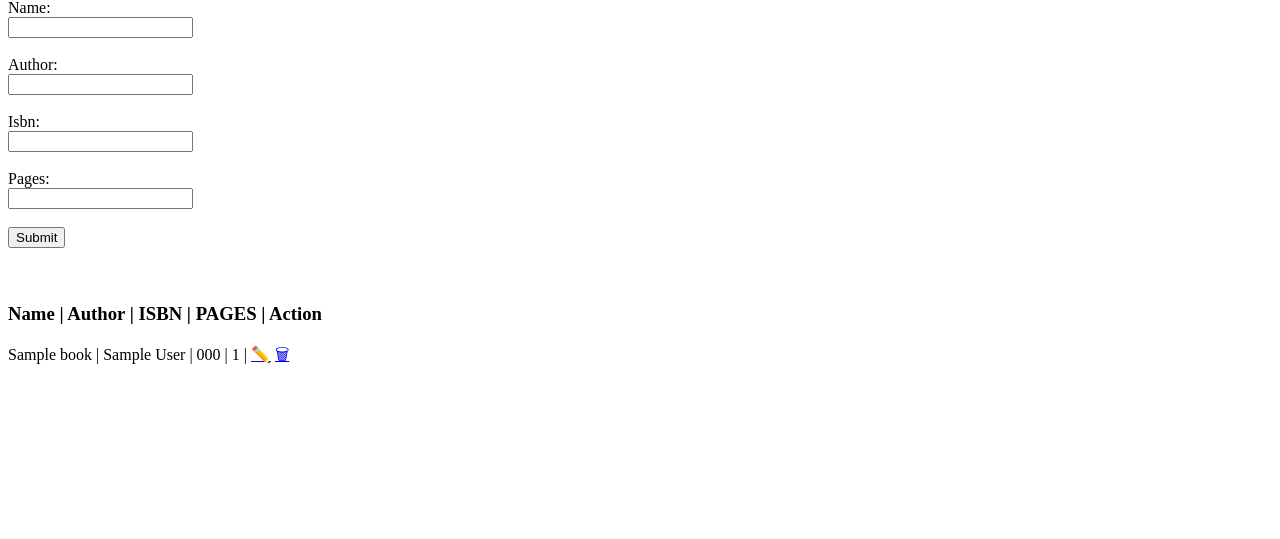
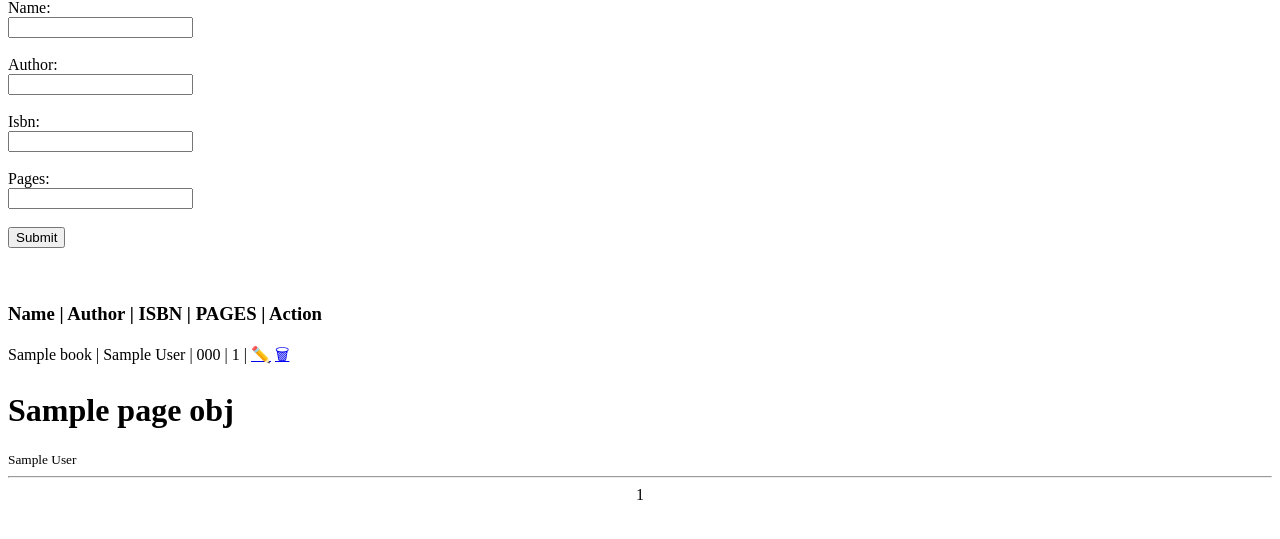
Before and after one commit to darshan4416/django-practice, a Django app: template app/templates/index.html in a window 1280 px wide. Shown: the part 128-667 px from the top of the page. Run offline with Django 4.2, Linux system fonts and the light colour scheme; tables that the repository leaves empty hold one stand-in row (values such as "Sample post"); the template is opened without the code that fills it: values that come from a table or form of the project are taken from there, most other values are stand-ins (such as "Sample title", 1, 10 or a date in 2020).

Commit message:
pagination added

```diff
--- a/app/templates/base.html
+++ b/app/templates/base.html
@@ -10,6 +10,9 @@
     <h2>Books Store</h2>
     {%block content%}
 
+
+
+
     {% endblock %}
 </body>
 </html>
--- a/app/templates/index.html
+++ b/app/templates/index.html
@@ -32,4 +32,22 @@
 <br>
 {% endfor %}
 
+
+{% for book in page_obj.object_list %}
+          {# note that the list of posts are in the page_obj.object_list not page_obj #}
+            <h1>{{book.name}}</h1>
+            <small>{{book.author}}</small>
+            <hr/>
+{% endfor %}
+    </div>
+    <center>
+        {%if page_obj.has_previous %}
+            <a href="?page={{page_obj.previous_page_number}}"><</a>
+        {% endif %}
+        <span>{{page_obj.number}}</span>
+
+        {%if page_obj.has_next %}
+            <a href="?page={{page_obj.next_page_number}}">></a>
+        {% endif %}
+    <center/>
 {% endblock %}
```
Also changed, not shown: app/urls.py (+4 -4 lines), app/views.py (+10 -5 lines).
